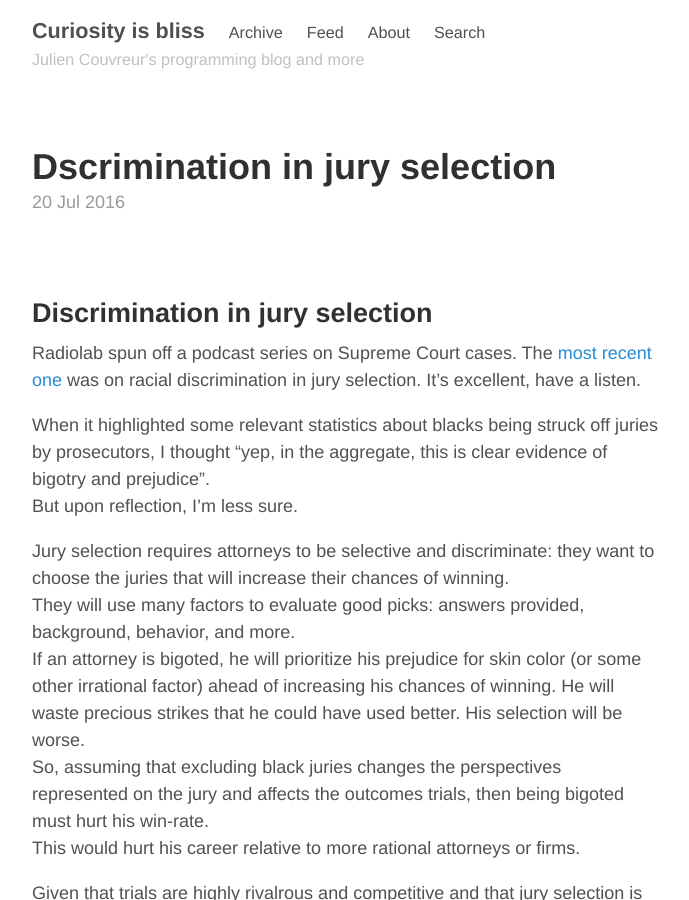
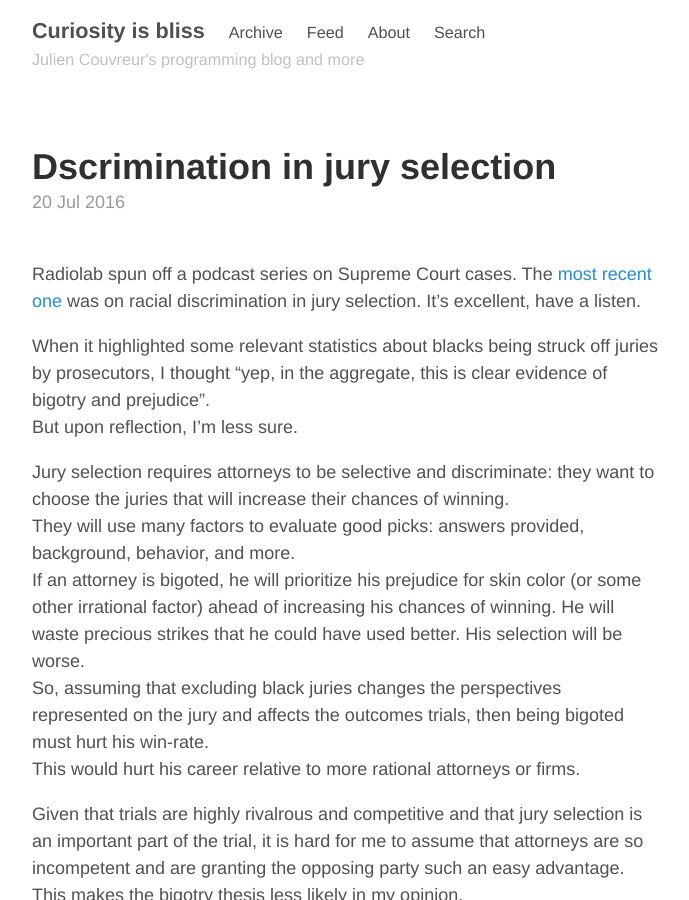
Before and after one commit to jcouv/jcouv.github.io, a Jekyll site: the page built from _posts/2016-07-20-discrimination-in-jury-selection.md, in a window 1280 px wide and 900 px high. Shown: the whole window, without its empty margins (293-982 px from the left). Built offline with Jekyll 4.4.1, drawn with Linux system fonts in a browser that asks for light colours; comment, search, counter and statistics services are not loaded.

Commit message:
Update 2016-07-20-discrimination-in-jury-selection.md

```diff
--- a/_posts/2016-07-20-discrimination-in-jury-selection.md
+++ b/_posts/2016-07-20-discrimination-in-jury-selection.md
@@ -2,8 +2,6 @@
 published: true
 title: Dscrimination in jury selection
 ---
-## Discrimination in jury selection
-
 Radiolab spun off a podcast series on Supreme Court cases. The [most recent one](http://www.wnyc.org/story/object-anyway) was on racial discrimination in jury selection. It's excellent, have a listen.
 
 When it highlighted some relevant statistics about blacks being struck off juries by prosecutors, I thought "yep, in the aggregate, this is clear evidence of bigotry and prejudice".
```
